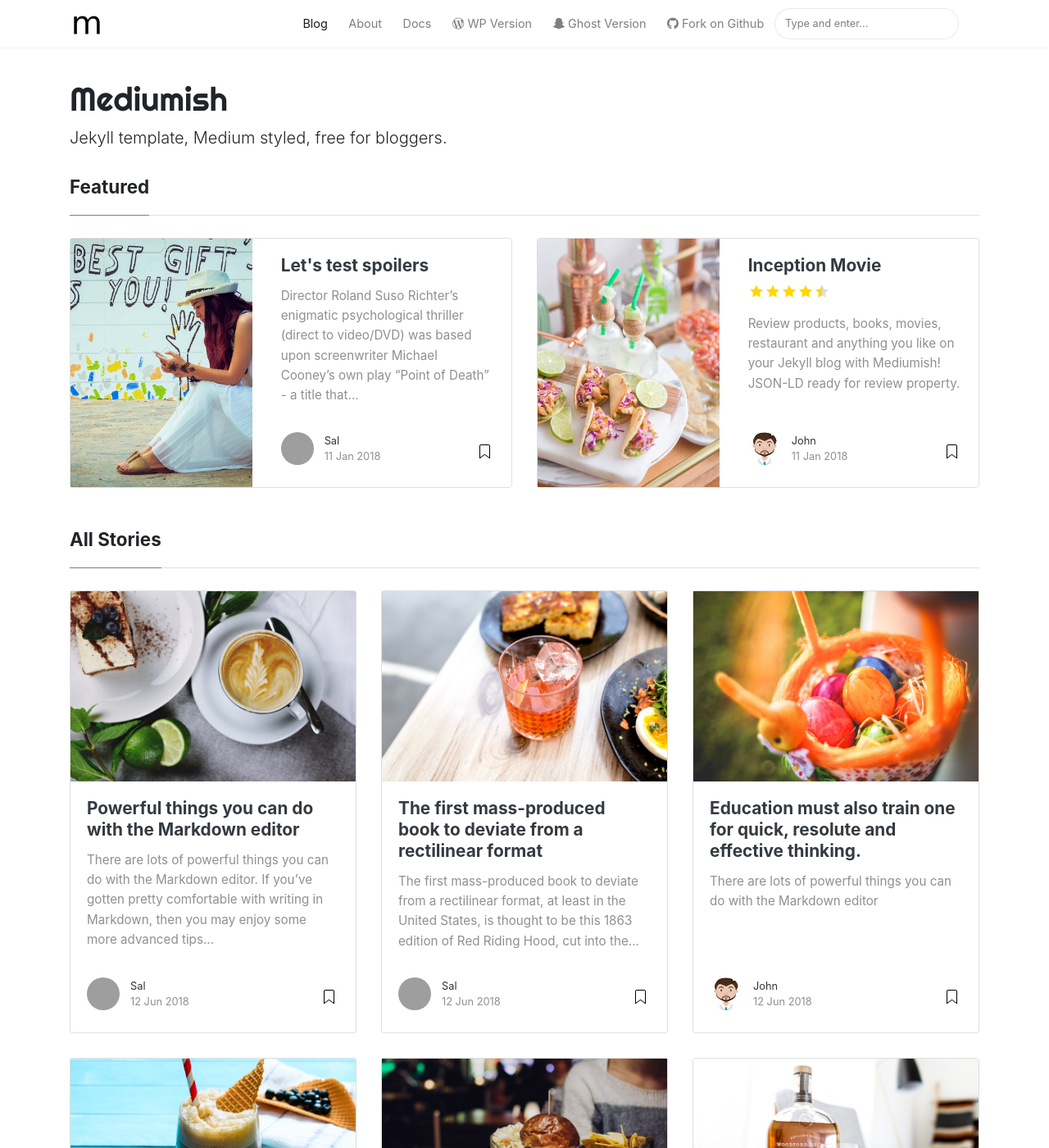
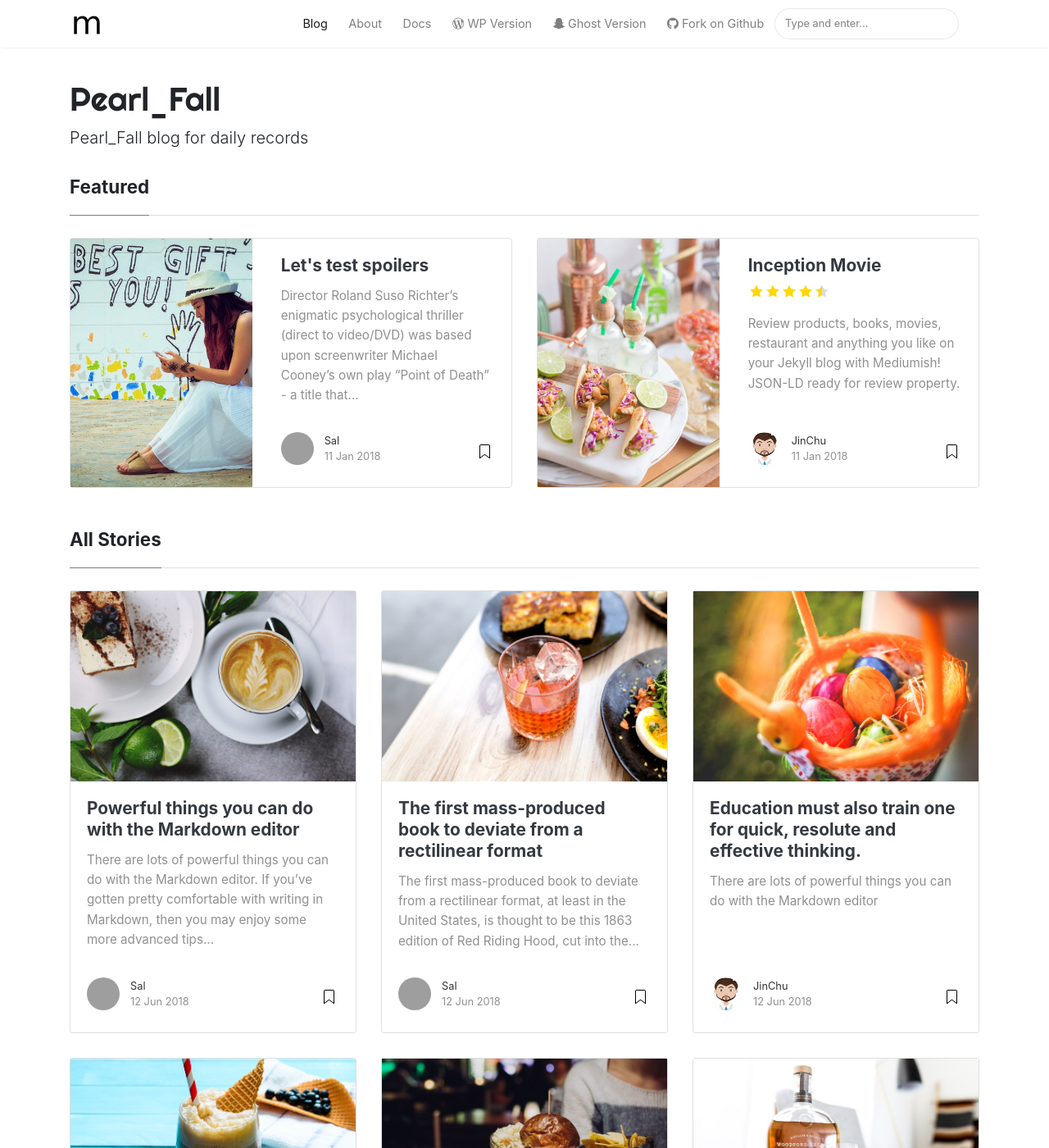
Before and after one commit to jinju2828/pearl_fall, a Jekyll site: the page built from index.html, in a window 1280 px wide and 1400 px high. Shown: the whole window at 82% size. Built offline with Jekyll 4.4.1, drawn with Linux system fonts in a browser that asks for light colours; nearby versions of some CDN libraries; the list of posts is cut into pages by our own code; some of the changed text lies outside the part shown; grey boxes are pictures that could not be loaded.

Commit message:
Update _config.yml

```diff
--- a/_config.yml
+++ b/_config.yml
@@ -1,13 +1,13 @@
 # Site
-name: "Mediumish"
-title: "Mediumish"
-description: "Jekyll template, Medium styled, free for bloggers."
+name: "Pearl_Fall"
+title: "Pearl_Fall"
+description: "Pearl_Fall blog for daily records"
 logo: 'assets/images/logo.png'
 favicon: 'assets/images/logo.png'
-baseurl: /mediumish-theme-jekyll
-google_analytics: 'UA-46278016-1'
-disqus: 'demowebsite'
-mailchimp-list: 'https://wowthemes.us11.list-manage.com/subscribe/post?u=8aeb20a530e124561927d3bd8&amp;id=8c3d2d214b'
+baseurl: /
+google_analytics: ''
+disqus: ''
+mailchimp-list: ''
 include: ["_pages"]
 permalink: /:title/
 
@@ -22,14 +22,14 @@ authors:
     twitter: https://twitter.com/wowthemesnet
     description: "Author of Mediumish, a Bootstrap Medium styled template available for WordPress, HTML, Ghost and Jekyll. You are currently previewing Jekyll template demo."
   john:
-    name: John
-    display_name: John
+    name: JinChu
+    display_name: JinChu
     avatar: 'assets/images/avatar.png'
     gravatar: b1cc14991db7a456fcd761680bbc8f81
-    email: wowthemesnet@gmail.com
-    web: https://www.wowthemes.net
-    twitter: https://twitter.com/wowthemesnet
-    description: "This is the author box. Write a short description of the author here. You are currently previewing Mediumish demo, a Jekyll template compatible with Github pages."
+    email: ''
+    web: ''
+    twitter: ''
+    description: ""
 
 # Plugins
 plugins:
```
